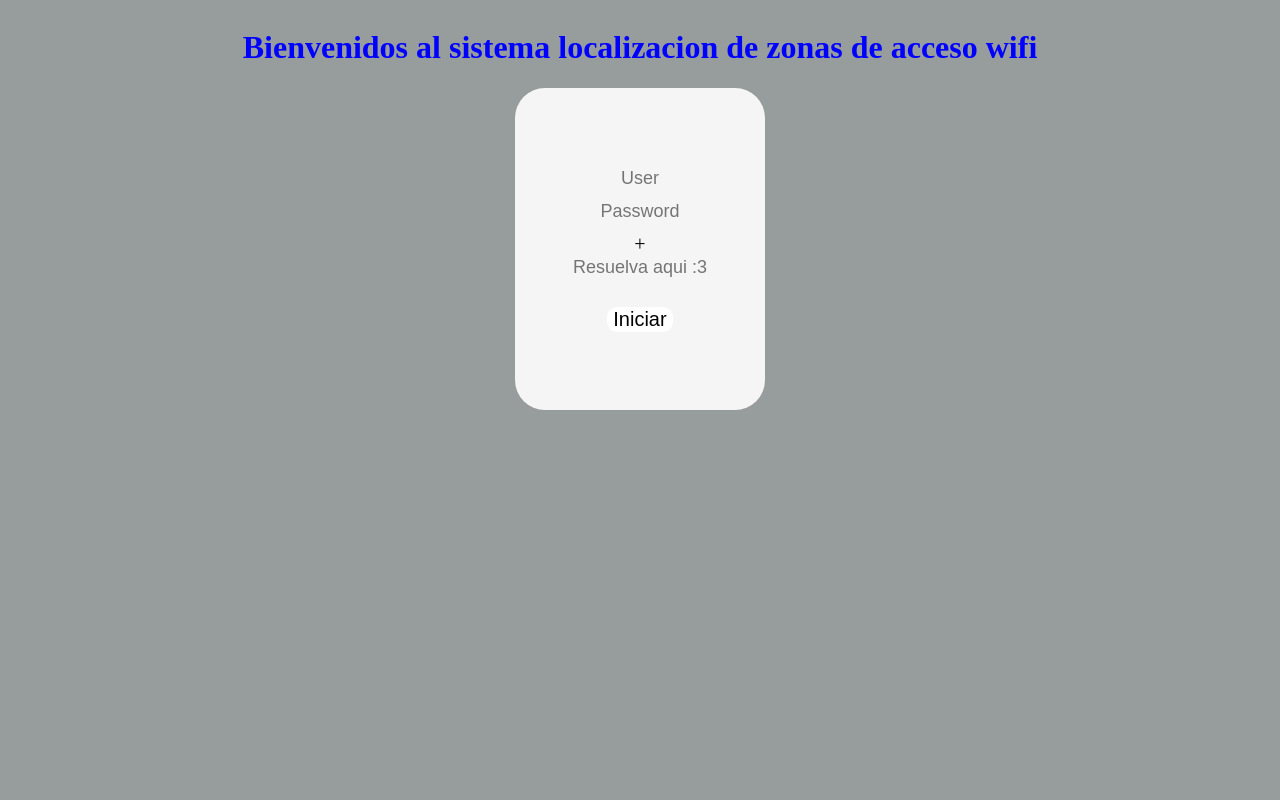
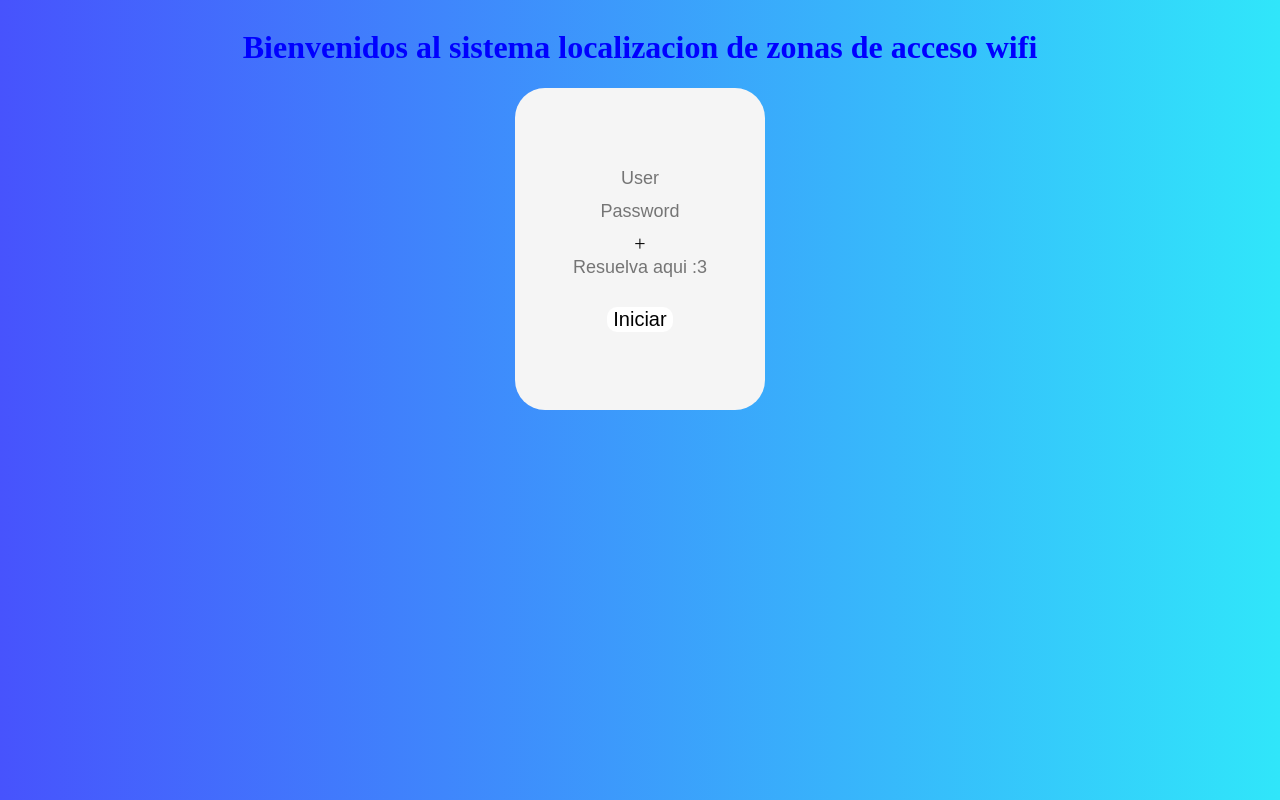
Before and after one commit to DanielBanquet11/ejercicio, a React (Vite) app: page / in a window 1280 px wide. Built offline with nearby package versions, Linux system fonts and the light colour scheme.

Commit message:
Update styles.css

```diff
--- a/src/styles.css
+++ b/src/styles.css
@@ -6,6 +6,9 @@ body{
     display: flex;
     justify-content: center;
     align-items: center;
+     background:#1ae0ff;
+     background: -webkit-linear-gradient(to right,#4e5aff,#30e6fa);
+     background: linear-gradient(to right,#4753fd,#30e6fa);
 }
 #f1{
     background: rgb(245, 245, 245);
```
